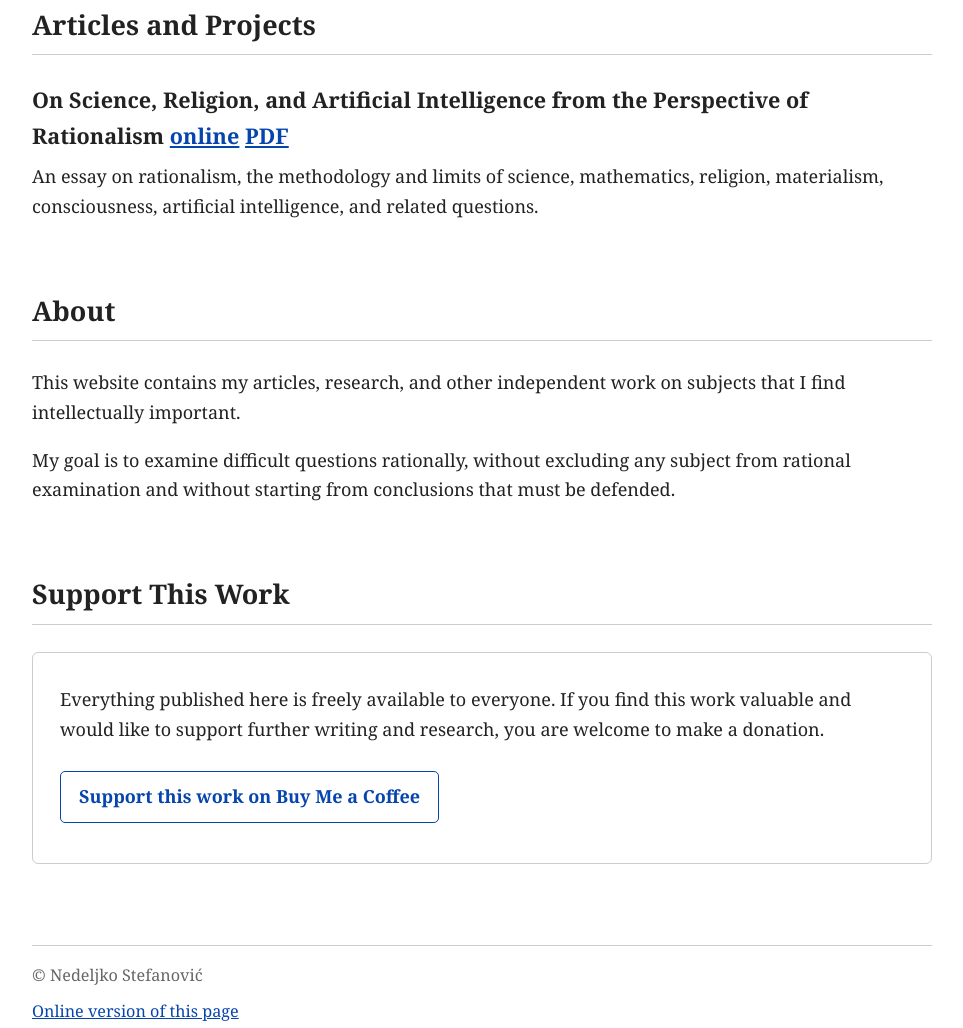
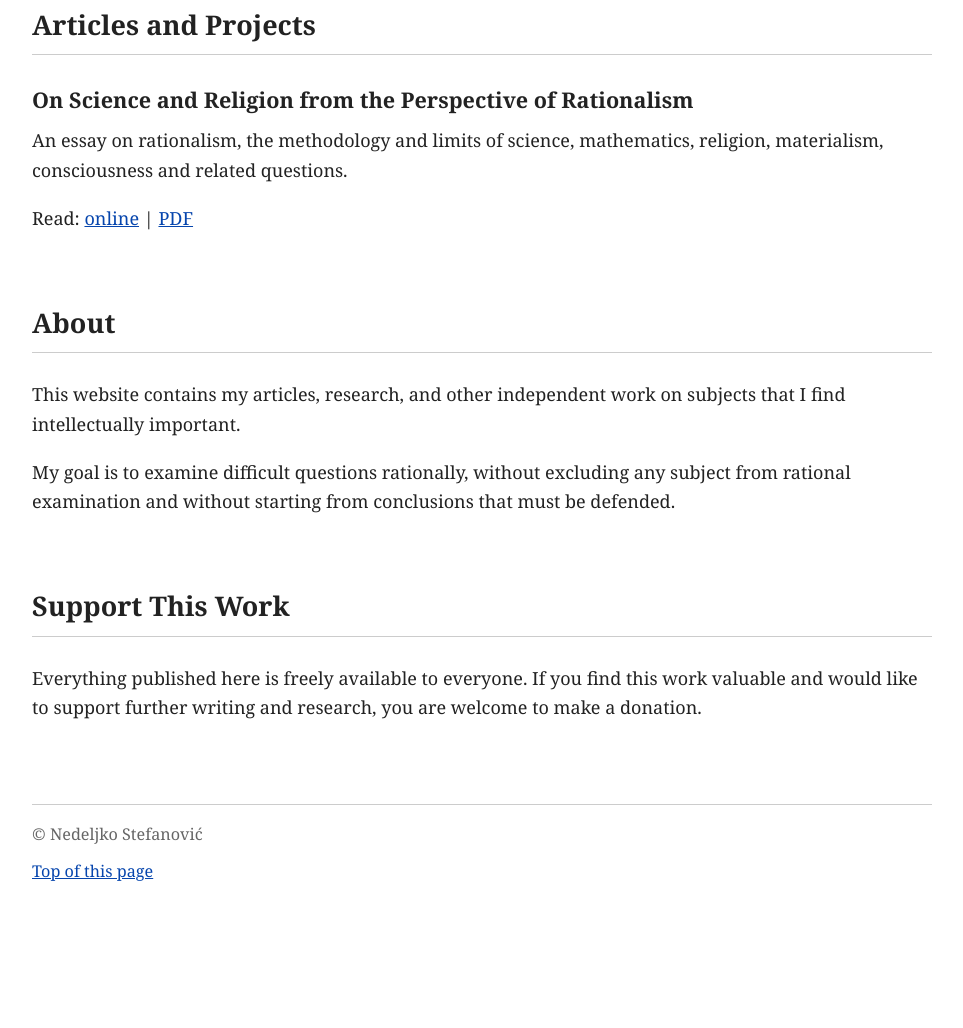
Before and after one commit to stenedjo/Welcome, a plain HTML site: page index.html in a window 1280 px wide. Shown: the part 274-1302 px from the top of the page, without its empty margins (158-1121 px from the left). After the commit the page ends 1219 px from the top, so only its background shows below. Drawn offline with Linux system fonts and the light colour scheme.

Commit message:
AI removed from title.

```diff
--- a/index.html
+++ b/index.html
@@ -153,15 +153,17 @@
 
         <article class="work">
             <h3>
-                On Science, Religion, and Artificial Intelligence from the Perspective of Rationalism
-                <a href="https://stenedjo.github.io/Science-and-Religion/">online</a>
-                <a href="https://stenedjo.github.io/Science-and-Religion/sci_and_religion.pdf">PDF</a>
+                On Science and Religion from the Perspective of Rationalism
             </h3>
 
             <p>
                 An essay on rationalism, the methodology and limits of science,
-                mathematics, religion, materialism, consciousness,
-                artificial intelligence, and related questions.
+                mathematics, religion, materialism, consciousness and related questions.
+            </p>
+
+            <p>
+                Read: <a href="https://stenedjo.github.io/Science-and-Religion/">online</a> |
+                <a href="https://stenedjo.github.io/Science-and-Religion/sci_and_religion.pdf">PDF</a>
             </p>
         </article>
 
@@ -205,8 +207,6 @@
 
     <section>
         <h2>Support This Work</h2>
-
-        <div class="support">
             <p>
                 Everything published here is freely available to everyone.
                 If you find this work valuable and would like to support
@@ -215,23 +215,16 @@
             </p>
 
             <p>
-                <a class="support-link"
-                   href="https://buymeacoffee.com/stenedjos"
-                   target="_blank"
-                   rel="noopener noreferrer">
-                    Support this work on Buy Me a Coffee
-                </a>
+                <script type="text/javascript" src="https://cdnjs.buymeacoffee.com/1.0.0/button.prod.min.js" data-name="bmc-button" data-slug="stenedjos" data-color="#FFDD00" data-emoji=""  data-font="Cookie" data-text="Buy me a coffee" data-outline-color="#000000" data-font-color="#000000" data-coffee-color="#ffffff" ></script>
             </p>
-        </div>
     </section>
-
 </main>
 
 <footer>
     &copy; Nedeljko Stefanović
     <p>
     <a href="https://stenedjo.github.io/Welcome/">
-        Online version of this page
+        Top of this page
     </a>
 </p>
 </footer>
```
